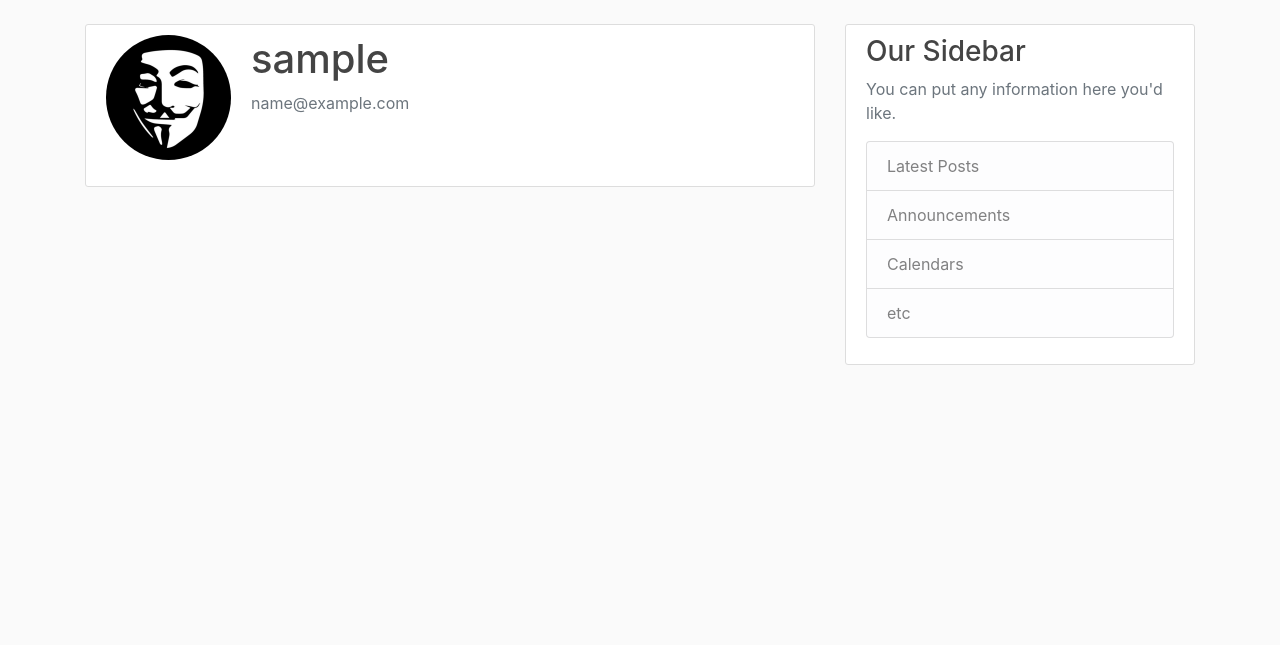
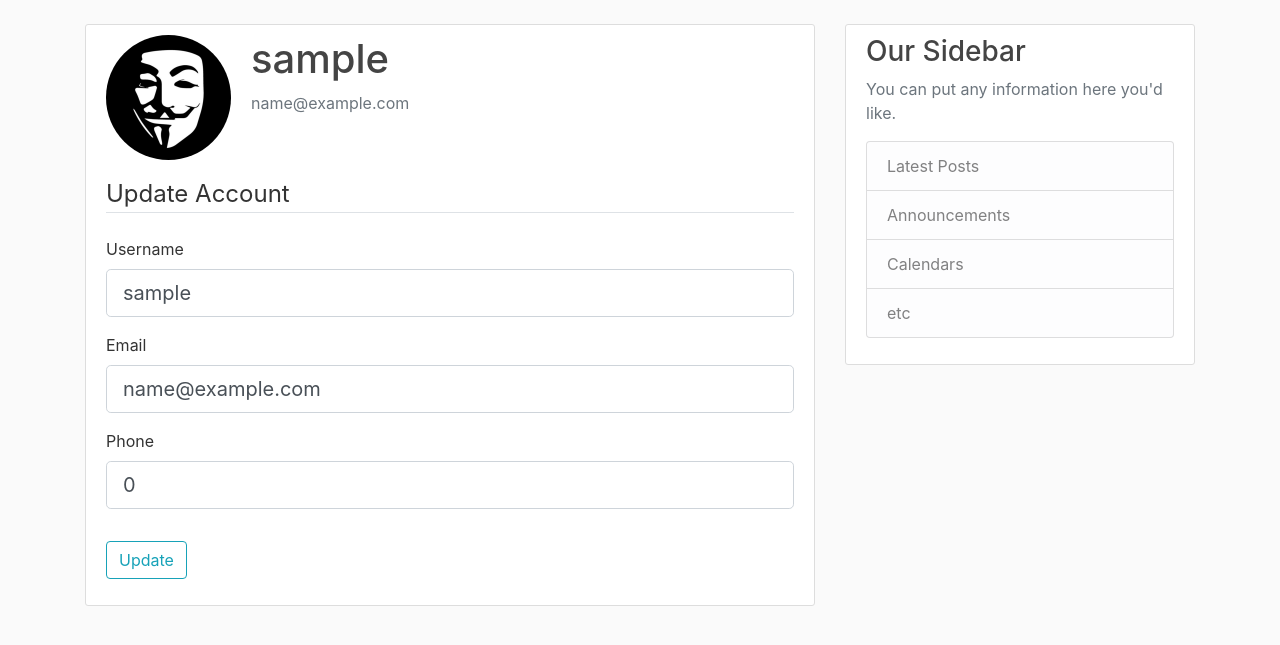
Before and after one commit to evanletz/stocknews-scraper, a Flask app: page /account in a window 1280 px wide. Shown: the part 56-701 px from the top of the page. Run offline with Flask 2, Linux system fonts and the light colour scheme; the visitor is signed in with stand-in values (Sample User, id 1); data comes from the database, SQL or seed files in the repository; some libraries are stand-ins or nearby versions.

Commit message:
Allow user to update account info

```diff
--- a/scraper/forms.py
+++ b/scraper/forms.py
@@ -1,4 +1,5 @@
 from flask_wtf import FlaskForm
+from flask_login import current_user
 from wtforms import StringField, PasswordField, SubmitField, BooleanField
 from wtforms.validators import DataRequired, Length, Email, EqualTo, ValidationError
 import phonenumbers
@@ -35,3 +36,27 @@ class LoginForm(FlaskForm):
     password = PasswordField('Password', validators=[DataRequired()])
     remember = BooleanField('Remember Me')
     submit = SubmitField('Login')
+
+class UpdateAccountForm(FlaskForm):
+
+    username = StringField('Username', validators=[DataRequired(), Length(min=3, max=15)])
+    email = StringField('Email', validators=[DataRequired(), Email()])
+    phone = StringField('Phone', validators=[DataRequired()])
+    submit = SubmitField('Update')
+
+    def validate_username(self, username):
+        if username.data != current_user.username:
+            user = User.query.filter_by(username=username.data).first()
+            if user:
+                raise ValidationError('This username already exists. Please choose a different one.')
+
+    def validate_email(self, email):
+        if email.data != current_user.email:
+            user = User.query.filter_by(email=email.data).first()
+            if user:
+                raise ValidationError('This email already exists. Please choose a different one.')
+
+    def validate_phone(self, phone):
+        parsed_phone = phonenumbers.parse(phone.data, 'US')
+        if not phonenumbers.is_valid_number(parsed_phone):
+            raise ValidationError('Invalid phone number. Try retyping without symbols.')
--- a/scraper/routes.py
+++ b/scraper/routes.py
@@ -2,7 +2,7 @@ from flask import render_template, flash, redirect, url_for, request
 from flask_login import login_user, logout_user, current_user, login_required
 from scraper import app, db, bcrypt
 from scraper.models import User, Article
-from scraper.forms import RegistrationForm, LoginForm
+from scraper.forms import RegistrationForm, LoginForm, UpdateAccountForm
 
 
 @app.route('/')
@@ -44,8 +44,20 @@ def logout():
     logout_user()
     return redirect(url_for('home'))
 
-@app.route('/account')
+@app.route('/account', methods=['GET','POST'])
 @login_required
 def account():
+    form = UpdateAccountForm()
+    if form.validate_on_submit():
+        current_user.username = form.username.data
+        current_user.email = form.email.data
+        current_user.phone = form.phone.data
+        db.session.commit()
+        flash('Your account was successfully updated!', category='success')
+        redirect(url_for('account'))
+    elif request.method == 'GET':
+        form.username.data = current_user.username
+        form.email.data = current_user.email
+        form.phone.data = current_user.phone
     image_file = url_for('static', filename=f'profile_pics/{current_user.image_file}')
-    return render_template('account.html', title='Account', image_file=image_file)
+    return render_template('account.html', title='Account', image_file=image_file, form=form)
--- a/scraper/templates/account.html
+++ b/scraper/templates/account.html
@@ -8,6 +8,53 @@
                 <p class="text-secondary">{{ current_user.email }}</p>
             </div>
         </div>
-        <!-- FORM HERE -->
+        <form method='POST' action=''>
+            {{ form.hidden_tag() }}
+            <fieldset class='form-group'>
+                <legend class='border-bottom mb-4'>Update Account</legend>
+                <div class='form-group'>
+                    {{ form.username.label(class='form-control-label') }}
+                    {% if form.username.errors %}
+                        {{ form.username(class='form-control form-control-lg is-invalid') }}
+                        <div class='invalid-feedback'>
+                            {% for error in form.username.errors %}
+                                <span>{{ error }}</span>
+                            {% endfor %}
+                        </div>
+                    {% else %}
+                        {{ form.username(class='form-control form-control-lg') }}
+                    {% endif %}
+                </div>
+                <div class='form-group'>
+                    {{ form.email.label(class='form-control-label') }}
+                    {% if form.email.errors %}
+                        {{ form.email(class='form-control form-control-lg is-invalid') }}
+                        <div class='invalid-feedback'>
+                            {% for error in form.email.errors %}
+                                <span>{{ error }}</span>
+                            {% endfor %}
+                        </div>
+                    {% else %}
+                        {{ form.email(class='form-control form-control-lg') }}
+                    {% endif %}
+                </div>
+                <div class='form-group'>
+                    {{ form.phone.label(class='form-control-label') }}
+                    {% if form.phone.errors %}
+                        {{ form.phone(class='form-control form-control-lg is-invalid') }}
+                        <div class='invalid-feedback'>
+                            {% for error in form.phone.errors %}
+                                <span>{{ error }}</span>
+                            {% endfor %}
+                        </div>
+                    {% else %}
+                        {{ form.phone(class='form-control form-control-lg') }}
+                    {% endif %}
+                </div>
+            </fieldset>
+            <div class='form-group'>
+                {{ form.submit(class='btn btn-outline-info') }}
+            </div>
+        </form>
     </div>
 {% endblock content %}
```
